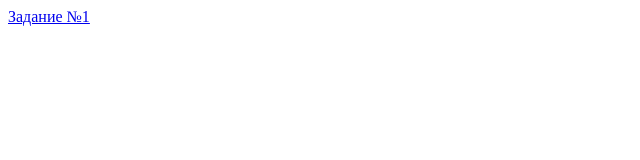
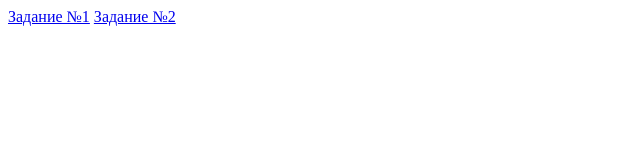
Before and after one commit to Aleksey-Vashchenko/INIS, a plain HTML site: page index.html in a window 1280 px wide. Shown: the whole page, without its empty margins (0-640 px from the left). Drawn offline with Linux system fonts and the light colour scheme.

Commit message:
update index.html

```diff
--- a/index.html
+++ b/index.html
@@ -4,4 +4,5 @@
 </head>
 <body>
     <a href="LR_1/index.html">Задание №1</a>
+    <a href="LR_1/index.html">Задание №2</a>
 </body>
```
